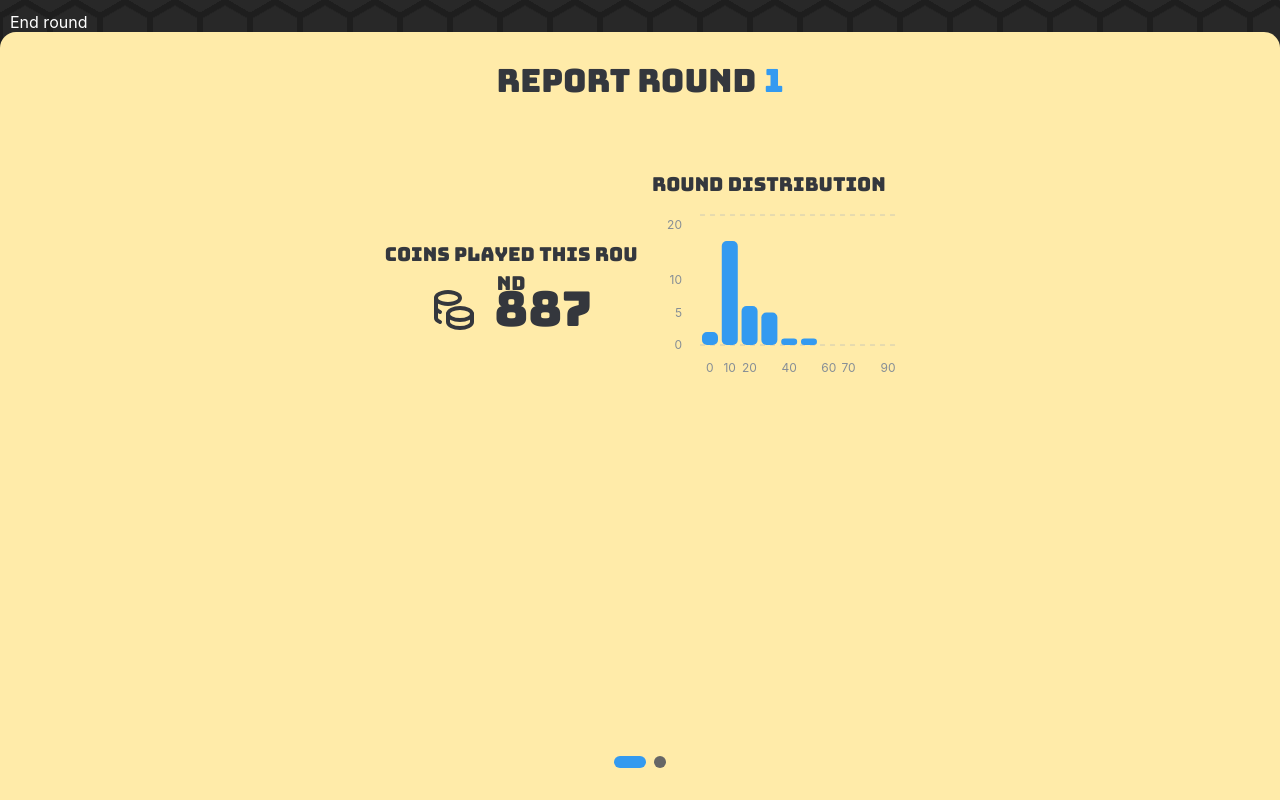
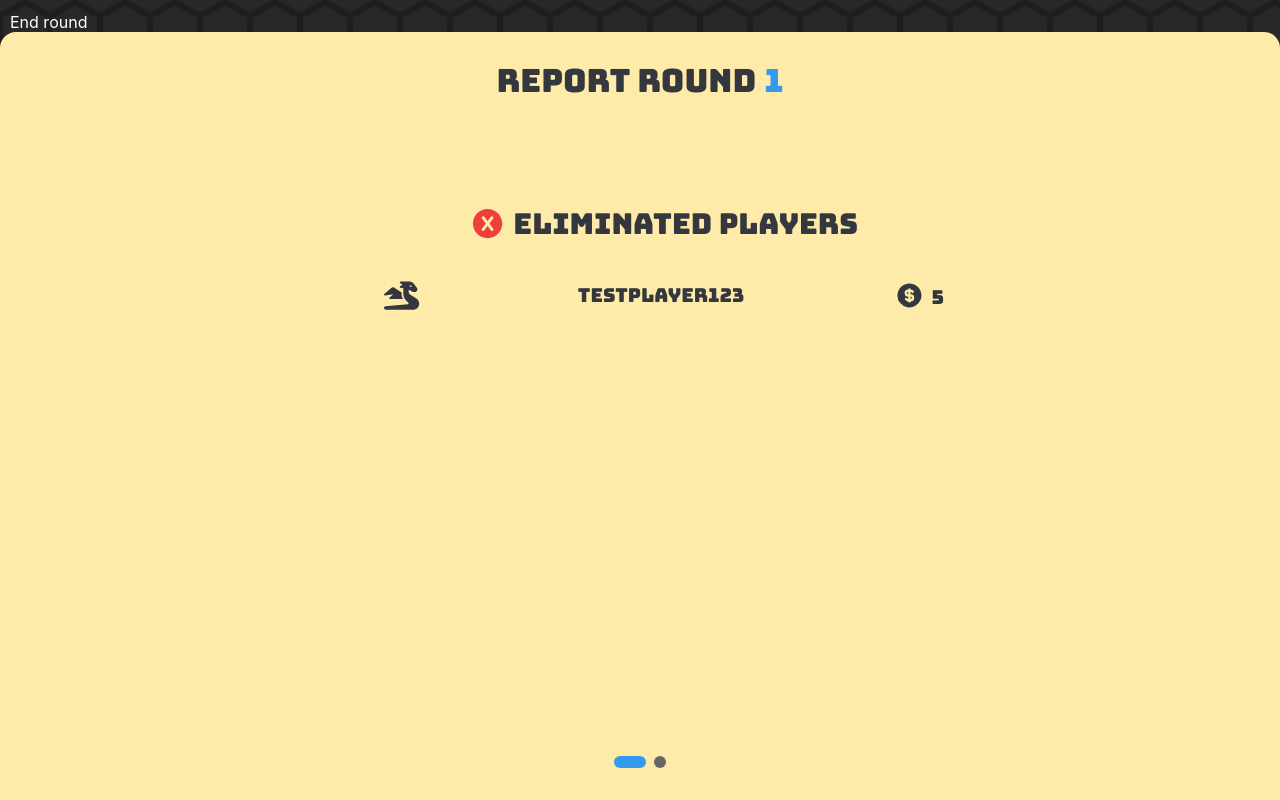
Before and after one commit to Olaelve5/coingame, a Next.js app in the folder app/: page /testing in a window 1280 px wide. Both pictures are taken after a click on the button "End round". Built offline with nearby package versions, Linux system fonts and the light colour scheme.

Commit message:
fix: fixed slide animation on report page

```diff
--- a/app/src/components/host/game/EliminationReport/EliminationReport.tsx
+++ b/app/src/components/host/game/EliminationReport/EliminationReport.tsx
@@ -11,9 +11,10 @@ const EliminationReport = () => {
   const [page, setPage] = useState(1);
   const theme = useMantineTheme();
 
-  const slideVariants = {
+  const getSlideVariants = (page: number) => {
+    return {
       enter: {
-      x: "100%",
+        x: page === 1 ? "-100%" : "100%",
         opacity: 1,
       },
       center: {
@@ -21,9 +22,10 @@ const EliminationReport = () => {
         opacity: 1,
       },
       exit: {
-      x: "-100%",
+        x: page === 1 ? "-100%" : "100%",
         opacity: 1,
       },
+    };
   };
 
   return (
@@ -49,15 +51,15 @@ const EliminationReport = () => {
           <AnimatePresence mode="wait">
             <motion.div
               key={page}
-              variants={slideVariants}
+              variants={getSlideVariants(page)}
               initial="enter"
               animate="center"
               exit="exit"
-              transition={{ duration: 0.3, ease: "easeInOut" }}
+              transition={{ duration: 0.4, ease: "easeInOut" }}
               className={styles.pageContainer}
             >
-              {page === 1 && <StatsPage />}
-              {page === 2 && <EliminatedPlayers playersEliminated={[]} />}
+              {page === 2 && <StatsPage />}
+              {page === 1 && <EliminatedPlayers playersEliminated={[]} />}
             </motion.div>
           </AnimatePresence>
         </div>
--- a/app/src/components/host/game/EliminationReport/styles/EliminationReport.module.css
+++ b/app/src/components/host/game/EliminationReport/styles/EliminationReport.module.css
@@ -40,6 +40,10 @@
   color: var(--accent);
 }
 
+.carouselContainer {
+  width: 100%;
+}
+
 .dataContainer {
   display: flex;
   align-items: center;
```
Lines whose indentation alone changed are shown as unchanged.
